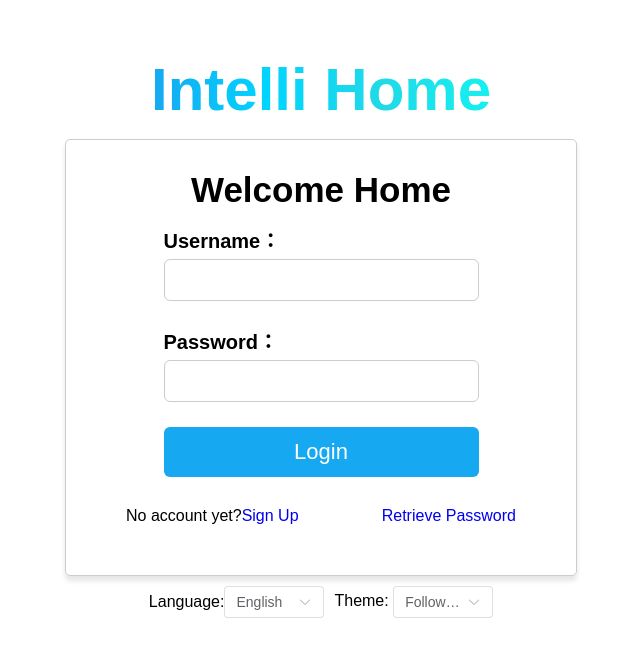
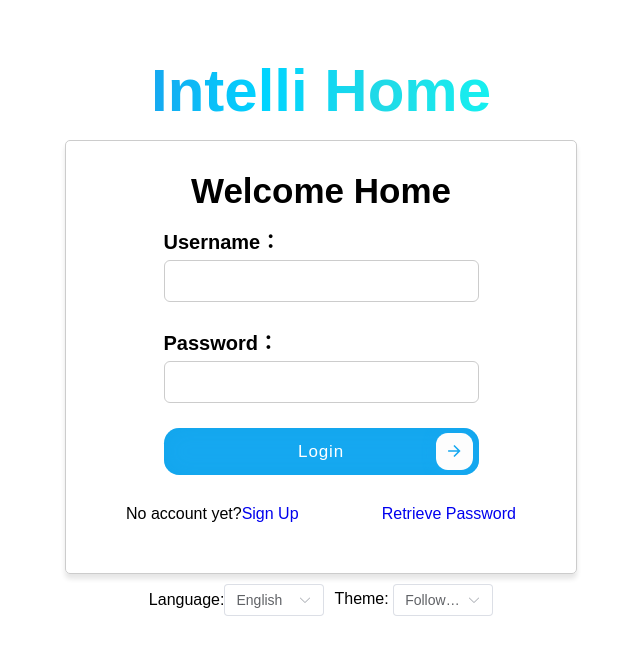
Before and after one commit to hypeopal/intelli-web, a Vue app: page /auth/login in a window 1280 px wide. Shown: the top 656 px of the page, without its empty margins (319-959 px from the left). Built offline with nearby package versions, Linux system fonts and the light colour scheme; a web font is replaced by a local one; what @tsparticles/vue3 would draw is missing.

Commit message:
modify some style sheet

```diff
--- a/src/components/AuthPage.vue
+++ b/src/components/AuthPage.vue
@@ -86,7 +86,7 @@ const options = {
       enable: true,
       outModes: 'bounce',
       random: true,
-      speed: 1,
+      speed: 0.7,
       straight: false
     },
     number: {
--- a/src/components/FindPassword.vue
+++ b/src/components/FindPassword.vue
@@ -13,7 +13,7 @@
         <label for="password" class="login-label">{{ t('password') }}：</label>
         <input v-model="password" type="password" id="password" class="login-input"/>
       </div>
-      <button type="submit" class="login-button" :disabled="isLoading">{{ t('findPassword') }}</button>
+      <button type="submit" class="login-button" :disabled="isLoading"><div style="margin-left: 15%">{{ t('findPassword') }}</div></button>
     </form>
     <p v-if="errorMessage" class="error">{{ errorMessage }}</p>
   </div>
--- a/src/components/HomePage.vue
+++ b/src/components/HomePage.vue
@@ -13,7 +13,7 @@
         <div class="hide">
           {{ t('time') }}：{{ currentDate }}
         </div>
-        <button @click="handleLogout" class="logout-button">{{ t('logout') }}</button>
+        <button @click="handleLogout" class="logout-button"><span>{{ t('logout') }}</span></button>
       </div>
     </header>
 
--- a/src/components/LoginComp.vue
+++ b/src/components/LoginComp.vue
@@ -10,7 +10,24 @@
         <label for="password" class="login-label">{{ t('password') }}：</label>
         <input v-model.lazy="password" type="password" id="password" class="login-input"/>
       </div>
-      <button type="submit" class="login-button" :disabled="isLoading">{{ t('login') }}</button>
+<!--      <button type="submit" class="login-button" :disabled="isLoading">{{ t('login') }}</button>-->
+      <button class="login-button">
+        <div style="margin-left: 15%">{{ t('login') }}</div>
+        <div class="icon">
+          <svg
+              height="24"
+              width="24"
+              viewBox="0 0 24 24"
+              xmlns="http://www.w3.org/2000/svg"
+          >
+            <path d="M0 0h24v24H0z" fill="none"></path>
+            <path
+                d="M16.172 11l-5.364-5.364 1.414-1.414L20 12l-7.778 7.778-1.414-1.414L16.172 13H4v-2z"
+                fill="currentColor"
+            ></path>
+          </svg>
+        </div>
+      </button>
     </form>
     <div class="help-info">
       <span>{{ t('noAccount') }}<router-link to="/auth/signup">{{ t('signup') }}</router-link></span>
--- a/src/components/SignupComp.vue
+++ b/src/components/SignupComp.vue
@@ -17,7 +17,7 @@
         <label for="password" class="login-label">{{ t('confirmPassword') }}：</label>
         <input v-model="confirmPassword" type="password" id="password" class="login-input"/>
       </div>
-      <button type="submit" class="login-button" :disabled="isLoading">{{ t('signup') }}</button>
+      <button type="submit" class="login-button" :disabled="isLoading"><div style="margin-left: 15%">{{ t('signup') }}</div></button>
     </form>
     <p v-if="errorMessage" class="error">{{ errorMessage }}</p>
   </div>
--- a/src/css/home.css
+++ b/src/css/home.css
@@ -89,18 +89,53 @@
 
 .logout-button {
     color: #16a8f0;
-    border: 1px solid #16a8f0;
-    padding: 5px 10px;
-    border-radius: 5px;
     cursor: pointer;
     font-size: 18px;
-    margin-left: 3px;
+    margin-left: 5px;
+    outline: none;
+    border: none;
+    padding: 0.5rem 1.7rem;
+    font-family: inherit;
+    position: relative;
+    display: inline-block;
+    letter-spacing: 0.05rem;
+    font-weight: 700;
+    border-radius: 500px;
+    overflow: hidden;
+    background: #16a8f0;
     transition: background-color 0.3s, color 0.3s;
 }
 
-.logout-button:hover {
-    background-color: #16a8f0;
-    color: white;
+.logout-button span {
+    position: relative;
+    z-index: 10;
+    transition: color 0.4s;
+}
+
+.logout-button:hover span {
+    color: ghostwhite;
+}
+
+.logout-button::before,
+.logout-button::after {
+    position: absolute;
+    top: 0;
+    left: 0;
+    width: 100%;
+    height: 100%;
+    z-index: 0;
+}
+
+.logout-button::before {
+    content: "";
+    width: 120%;
+    left: -10%;
+    transform: skew(30deg);
+    transition: transform 0.4s cubic-bezier(0.3, 1, 0.8, 1);
+}
+
+.logout-button:hover::before {
+    transform: translate3d(100%, 0, 0);
 }
 
 .sidebar {
--- a/src/css/login.css
+++ b/src/css/login.css
@@ -66,20 +66,56 @@
 
 .login-button {
     width: 70%;
-    padding: 20px;
     background-color: #16a8f0;
     color: white;
+    font-family: inherit;
+    font-size: 17px;
+    font-weight: 500;
+    border-radius: 0.9em;
     border: none;
-    height: 50px;
-    border-radius: 6px;
+    letter-spacing: 0.05em;
+    display: flex;
+    align-items: center;
+    justify-content: center;
+    box-shadow: inset 0 0 1.6em -0.6em #0ea3e7;
+    overflow: hidden;
+    position: relative;
+    height: 2.8em;
+    padding: 0.35em 3.3em 0.35em 1.2em;
     cursor: pointer;
-    font-size: 22px;
-    margin-left: 15%;
-    margin-right: 15%;
-    margin-bottom: 15px;
+    margin: 0 15%;
+}
+
+.login-button .icon {
+    margin-left: 1em;
+    position: absolute;
     display: flex;
+    align-items: center;
     justify-content: center;
-    align-items: center;
+    height: 2.2em;
+    width: 2.2em;
+    border-radius: 0.7em;
+    box-shadow: 0.1em 0.1em 0.6em 0.2em #16a8f0;
+    right: 0.3em;
+    transition: all 0.3s;
+}
+
+.login-button:hover .icon {
+    width: calc(100% - 0.6em);
+}
+
+.login-button .icon svg {
+    width: 1.1em;
+    transition: transform 0.3s;
+    color: #16a8f0;
+}
+
+.login-button:hover .icon svg {
+    transform: translateX(0.1em);
+}
+
+.login-button:active .icon {
+    transform: scale(0.95);
 }
 
 .login-button:disabled {
--- a/src/css/overview.css
+++ b/src/css/overview.css
@@ -10,7 +10,7 @@
 
 .cart {
     width: 30%;
-    height: 240px;
+    height: 250px;
     border-radius: 8px;
     box-shadow: 0 4px 12px rgba(0, 0, 0, 0.1);
     padding: 10px 10px 0;
@@ -18,28 +18,39 @@
 }
 
 .display-item {
-    width: 36%;
     display: flex;
-    flex-direction: row;
-    border-radius: 8px;
-    padding: 20px;
-    transition: transform 0.2s ease;
-    align-content: center;
+    justify-content: center;
     align-items: center;
+    width: 48%;
+    padding: 17px 40px;
+    border-radius: 50px;
     cursor: pointer;
-    margin-bottom: 8px;
+    border: 0;
+    box-shadow: rgb(0 0 0 / 5%) 0 0 8px;
+    letter-spacing: 1.5px;
+    font-size: 15px;
+    transition: all 0.5s ease;
+    height: 23%;
 }
 
 .display-item:hover {
-    transform: translateY(-3px);  /* 悬停时向上浮动 */
-    box-shadow: 0 6px 12px rgba(0, 0, 0, 0.2);
+    letter-spacing: 4px;
+    background-color: hsl(199, 89%, 48%);
+    color: hsl(0, 0%, 100%);
+    box-shadow: rgb(14, 163, 231) 0 7px 24px 0;
+}
+
+.display-item:active {
+    letter-spacing: 3px;
+    background-color: hsl(199, 89%, 48%);
+    color: hsl(0, 0%, 100%);
+    box-shadow: rgb(14, 163, 231) 0 0 0 0;
+    transform: translateY(10px);
+    transition: 100ms;
 }
 
 @media (max-width: 600px) {
     .cart {
         width: 100%;
     }
-    .display-item {
-        width: 32%;
-    }
 }
--- a/src/css/theme.css
+++ b/src/css/theme.css
@@ -40,12 +40,12 @@ input {
     color: var(--text-color);
 }
 
-.logout-button {
+.logout-button::before {
     background-color: var(--input-bgc);
     color: var(--text-color);
 }
 
-.sidebar, .display-item {
+.sidebar, .display-item, .login-button .icon {
     background-color: var(--sidebar-bgc);
 }
 
@@ -71,6 +71,6 @@ input {
     border: var(--border);
 }
 
-.chart, .scroll, .device-item, .display-item {
+.chart, .scroll, .device-item {
     border: var(--border);
 }
--- a/src/views/OverviewPage.vue
+++ b/src/views/OverviewPage.vue
@@ -9,11 +9,11 @@
         <strong style="margin: 5px 10px 5px;font-size: 20px;">{{ t('house') }}</strong>
         <div v-if="houseMessage" class="message">{{ houseMessage }}</div>
         <el-scrollbar style="height: 80%;">
-          <div style="display: flex;flex-wrap: wrap;gap: 10px;">
-            <div v-for="house in houses" :key="house.house_id" class="display-item" @click="openHouse(house.house_id)">
+          <div style="display: flex;flex-wrap: wrap;gap: 10px;padding:20px;">
+            <button v-for="house in houses" :key="house.house_id" class="display-item" @click="openHouse(house.house_id)">
               <i class="i-house"></i>
               <div style="margin-left: 10px;">{{ house.house_name }}</div>
-            </div>
+            </button>
           </div>
         </el-scrollbar>
       </div>
@@ -21,7 +21,7 @@
         <strong style="margin: 5px 10px 5px;font-size: 20px;">{{ t('myFavorite') }}</strong>
         <div v-if="favoriteMessage" class="message">{{ favoriteMessage }}</div>
         <el-scrollbar style="height: 80%;">
-          <div style="display: flex;flex-wrap: wrap;gap: 10px;">
+          <div style="display: flex;flex-wrap: wrap;gap: 10px;padding: 20px;">
             <div v-for="device in favorites" :key="device.device_id" class="display-item" @click="">
               <i :class="`di-${device.device_type.type_name}-32`"></i>
               <div style="margin-left: 10px;">{{ device.house_name }}</div>
```
